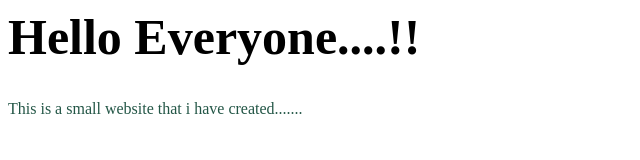
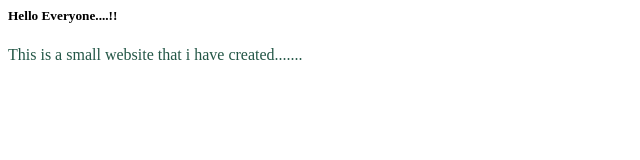
Before and after one commit to klr6440/Sample2, a plain HTML site: page index.html in a window 1280 px wide. Shown: the whole page, without its empty margins (0-640 px from the left). Drawn offline with Linux system fonts and the light colour scheme.

Commit message:
Heading Changed

```diff
--- a/index.html
+++ b/index.html
@@ -8,7 +8,7 @@ Sample Webpage
 
 <body>
     <script src="js/main.js"></script>
-<h1 onmouseover="changeColor()" onmouseout="reverseColor()"> Hello Everyone....!!</h1>
+<h5 onmouseover="changeColor()" onmouseout="reverseColor()"> Hello Everyone....!!</h5>
 <p> This is a small website that i have created....... </p>
 
 </body>
```
